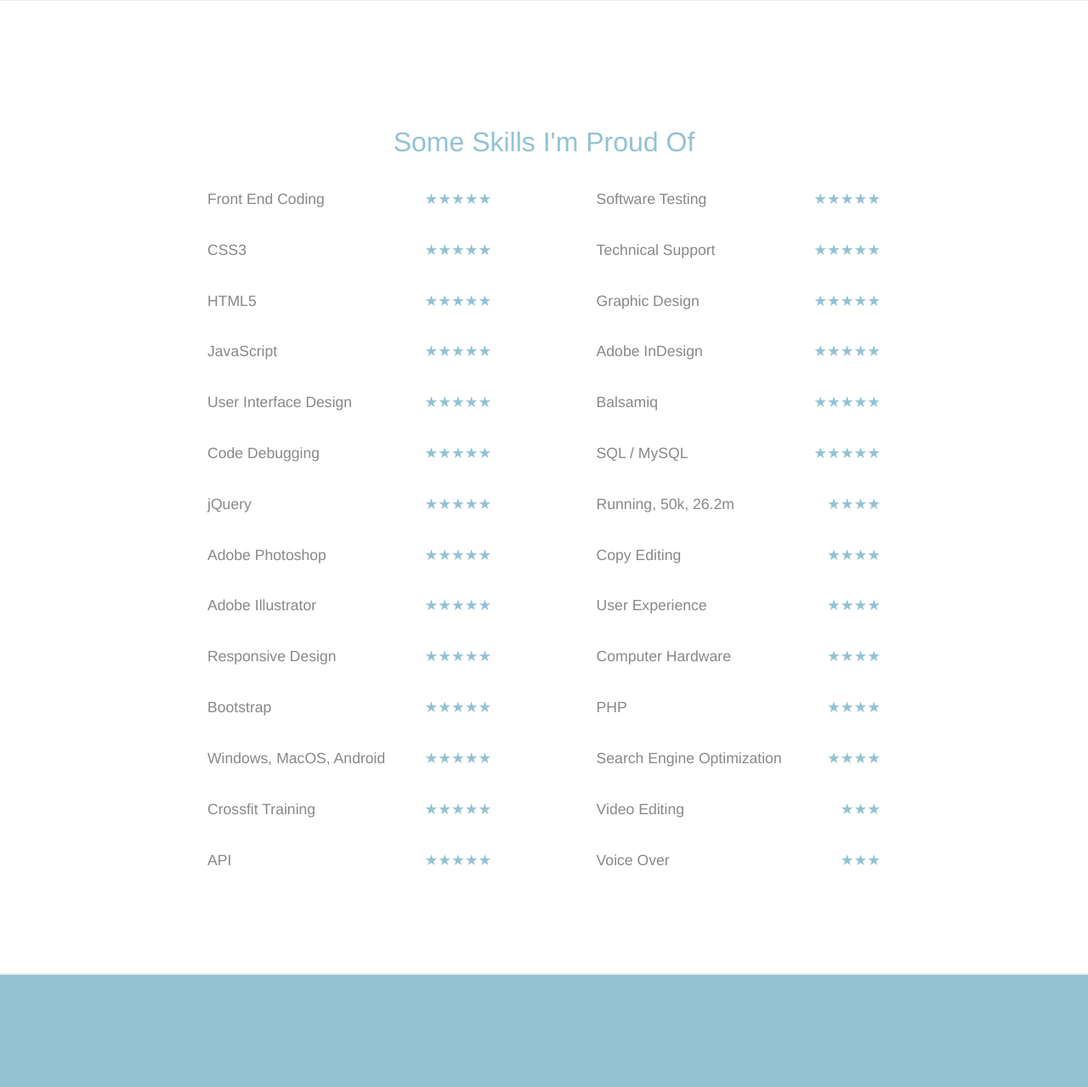
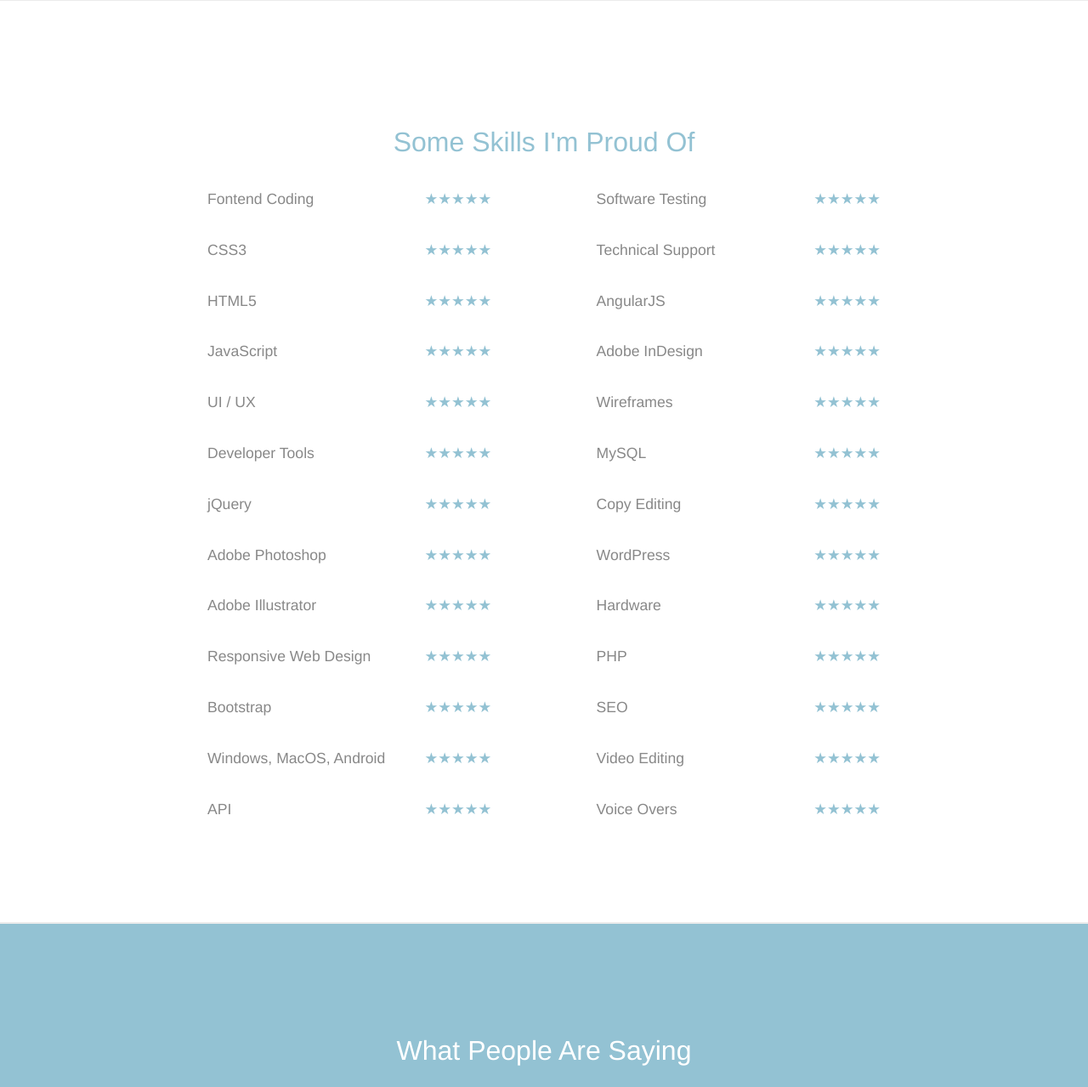
Before and after one commit to schatzab/chelseatown, a PHP site: page / in a window 1280 px wide. Shown: the part 984-2263 px from the top of the page at 85% size. Run offline with PHP 8.4, Linux system fonts and the light colour scheme; some libraries are stand-ins or nearby versions.

Commit message:
updates to js and clean up

```diff
--- a/css/chelseatown.css
+++ b/css/chelseatown.css
@@ -138,6 +138,7 @@
 	margin: 0 0 4em 0;
 	border-top: 1px solid #d4d4d4;
 	border-bottom: 1px solid #d4d4d4;
+	padding-top: 2em;
 }
 .section_content_container_inner {
 	width: 1000px;
@@ -155,6 +156,17 @@
 
 /* Job Popup */
 .job_overlay_container { margin-top: 4em; }
+.xJobClose {
+	float: right;
+	background: #888888;
+	-moz-border-radius: 50%;
+	-webkit-border-radius: 50%;
+	border-radius: 50%;
+	padding: 1em 1.5em;
+	font-weight: bold;
+	cursor: pointer;
+	color: #ffffff;
+}
 .x_close {
 	float: right;
 	cursor: pointer;
--- a/inc/info.inc.php
+++ b/inc/info.inc.php
@@ -1 +1 @@
-I am info
+<!-- Info -->
--- a/inc/skills.inc.php
+++ b/inc/skills.inc.php
@@ -3,45 +3,11 @@
 <section class="skills_main_container" id="skills" name="skills">
 	<br><br>
 	<h1>Some Skills I'm Proud Of</h1>
-
+    <!-- modify skills in JS -->
 	<article class="skills_main_container_inner">
 		<h2>
-		<div class="skills_main_box_l">
-			<div class="skills_hi_lite">Front End Coding <span>&#9733;&#9733;&#9733;&#9733;&#9733;</span></div>
-			<div class="skills_hi_lite">CSS3 <span>&#9733;&#9733;&#9733;&#9733;&#9733;</span></div>
-			<div class="skills_hi_lite">HTML5 <span>&#9733;&#9733;&#9733;&#9733;&#9733;</span></div>
-			<div class="skills_hi_lite">JavaScript<span>&#9733;&#9733;&#9733;&#9733;&#9733;</span></div>
-			<div class="skills_hi_lite">User Interface Design <span>&#9733;&#9733;&#9733;&#9733;&#9733;</span></div>
-			<div class="skills_hi_lite">Code Debugging <span>&#9733;&#9733;&#9733;&#9733;&#9733;</span></div>
-			<div class="skills_hi_lite">jQuery <span>&#9733;&#9733;&#9733;&#9733;&#9733;</span></div>
-			<div class="skills_hi_lite">Adobe Photoshop <span>&#9733;&#9733;&#9733;&#9733;&#9733;</span></div>
-			<div class="skills_hi_lite">Adobe Illustrator <span>&#9733;&#9733;&#9733;&#9733;&#9733;</span></div>
-			<div class="skills_hi_lite">Responsive Design <span>&#9733;&#9733;&#9733;&#9733;&#9733;</span></div>
-			<div class="skills_hi_lite">Bootstrap <span>&#9733;&#9733;&#9733;&#9733;&#9733;</span></div>
-			<div class="skills_hi_lite">Windows, MacOS, Android<span>&#9733;&#9733;&#9733;&#9733;&#9733;</span></div>
-			<div class="skills_hi_lite">Crossfit Training<span>&#9733;&#9733;&#9733;&#9733;&#9733;</span></div>
-			<div class="skills_hi_lite">API <span>&#9733;&#9733;&#9733;&#9733;&#9733;</span></div>
-
-
-
-		</div>
-
-		<div class="skills_main_box_r" >
-			<div class="skills_hi_lite">Software Testing <span>&#9733;&#9733;&#9733;&#9733;&#9733;</span></div>
-			<div class="skills_hi_lite">Technical Support <span>&#9733;&#9733;&#9733;&#9733;&#9733;</span></div>
-			<div class="skills_hi_lite">Graphic Design <span>&#9733;&#9733;&#9733;&#9733;&#9733;</span></div>
-			<div class="skills_hi_lite">Adobe InDesign <span>&#9733;&#9733;&#9733;&#9733;&#9733;</span></div>
-			<div class="skills_hi_lite">Balsamiq <span>&#9733;&#9733;&#9733;&#9733;&#9733;</span></div>
-			<div class="skills_hi_lite">SQL / MySQL <span>&#9733;&#9733;&#9733;&#9733;&#9733;</span></div>
-			<div class="skills_hi_lite">Running, 50k, 26.2m<span>&#9733;&#9733;&#9733;&#9733;</span></div>
-			<div class="skills_hi_lite">Copy Editing <span>&#9733;&#9733;&#9733;&#9733;</span></div>
-			<div class="skills_hi_lite">User Experience <span>&#9733;&#9733;&#9733;&#9733;</span></div>
-			<div class="skills_hi_lite">Computer Hardware <span>&#9733;&#9733;&#9733;&#9733;</span></div>
-			<div class="skills_hi_lite">PHP <span>&#9733;&#9733;&#9733;&#9733;</span></div>
-			<div class="skills_hi_lite">Search Engine Optimization <span>&#9733;&#9733;&#9733;&#9733;</span></div>
-			<div class="skills_hi_lite">Video Editing <span>&#9733;&#9733;&#9733;</span></div>
-			<div class="skills_hi_lite">Voice Over <span>&#9733;&#9733;&#9733;</span></div>
-		</div>
+		<div class="skills_main_box_l" id="skills_loop" onLoad="loadSkills();"></div>
+		<div class="skills_main_box_r" id="skills_loop2" onLoad="loadSkills2();"></div>
 		</h2>
 	</article>
 </section>
--- a/inc/work.inc.php
+++ b/inc/work.inc.php
@@ -55,12 +55,16 @@
 		</div>
 	</div>
 
+
+
+
 		<!-- == Show Job 1 == -->
 
 		<div id="section1" class="section_content_container">
 
 			<div class="section_content_container_inner">
 			<br><br>
+			<div class="xJobClose" onclick='closeJob("#section1")'>x</div>
 			<h2 style="font-size: 200%;"> Director of Technology, Smartwaiver</h2>
 				<ul>
 				<li> Developing and maintaining front-end HTML, CSS, jQuery and JavaScript for company website with occasional back-end modifications. </li>
@@ -84,6 +88,7 @@
 		<div id="section2" class="section_content_container">
 			<div class="section_content_container_inner">
 			<br><br>
+			<div class="xJobClose" onclick='closeJob("#section2")'>x</div>
 			<h2 style="font-size: 200%;"> Freelance Web Development & Design</h2>
 				<ul>
 				<li> Design compositions with revisions and logo creations.</li>
@@ -102,6 +107,7 @@
 		<div id="section3" class="section_content_container">
 			<div class="section_content_container_inner">
 			<br><br>
+			<div class="xJobClose" onclick='closeJob("#section3")'>x</div>
 			<h2 style="font-size: 200%;"> Graphic Designer & Web, The Nugget Newspaper</h2>
 				<ul>
 					<li> Create and modify graphic media for a wide variety of clients.</li>
@@ -122,7 +128,8 @@
 
 		<div id="section4" class="section_content_container">
 			<div class="section_content_container_inner">
-
+			<br><br>
+			<div class="xJobClose" onclick='closeJob("#section4")'>x</div>
 			<h2 style="font-size: 200%;"> Web Developer & Designer, CallWave</h2>
 				<ul>
 				<li> Work with a team to create directed web advertising and landing pages for product.</li>
--- a/index.php
+++ b/index.php
@@ -1,6 +1,5 @@
 <!DOCTYPE html>
-<html lang="en">
-
+<html lang="en" ng-app>
 <head>
 <meta charset="UTF-8">
 <meta name="description" content="about ct" />
@@ -8,7 +7,6 @@
 <link rel="shortcut icon" href="/images/favicon.ico">
 <title>Chelsea Town</title>
 </head>
-
  <!--css-->
 <link rel="stylesheet" type="text/css" href="css/chelseatown.css">
 <link href='https://fonts.googleapis.com/css?family=Arimo:400,700' rel='stylesheet' type='text/css'> <!-- body -->
@@ -18,33 +16,21 @@
 <!-- header -->
 <link rel="stylesheet" type="text/css" href="css/normalize.css">
 <!--endcss-->
-
 <body>
 <center>
 
 <!-- header -->
 <?php include("inc/header.inc.php"); ?> </div>
-
 <!-- work -->
-
 <?php include("inc/work.inc.php"); ?> </div>
-
 <!-- Skills -->
-
- <?php include("inc/skills.inc.php"); ?> </div>
-
+<?php include("inc/skills.inc.php"); ?> </div>
 <!-- ref -->
-
 <?php include("inc/ref.inc.php"); ?> </div>
-
 <!-- About -->
-
- <?php include("inc/about.inc.php"); ?> </div>
-
+<?php include("inc/about.inc.php"); ?> </div>
 <!-- footer -->
-
- <?php include("inc/footer.inc.php"); ?> </div>
-
+<?php include("inc/footer.inc.php"); ?> </div>
 
 <!--js-->
 <script src="https://code.jquery.com/jquery-1.10.2.js"></script>
@@ -52,6 +38,7 @@
 <script src="js/returntotop.js" type="text/javascript"></script>
 <script src="js/navscroll.js" type="text/javascript"></script>
 <script src="js/showjob.js" type="text/javascript"></script>
+<script src="js/showskills.js" type="text/javascript"></script>
 <!--endjs-->
 
 <script>
--- a/js/showjob.js
+++ b/js/showjob.js
@@ -1,6 +1,4 @@
-// Click the nav bar to show different sections of page
-
-
+// Click to show job details
 var which_job_is_active = "";
 
 $(document).ready(function() {
@@ -8,14 +6,15 @@
 });
 
 function display_job(name_of_the_job_id) {
-
-
-    if(name_of_the_job_id != "") {
-        $(which_job_is_active).slideUp(500,function() {
-            $(name_of_the_job_id).slideDown(500);
-        });
-    }
-    else $(name_of_the_job_id).show();
-
-    which_job_is_active = name_of_the_job_id;
+    if ($(name_of_the_job_id).is(':hidden')) {
+    	$(name_of_the_job_id).show(500);
+   		$('html, body').animate({ scrollTop: $(name_of_the_job_id).offset().top }, 500);
+   	}
+   	else {
+   		$(name_of_the_job_id).hide(500);
+   	}
 }
+function closeJob(name_of_the_job_id) {
+	$(name_of_the_job_id).hide(500);
+   	$('html, body').animate({ scrollTop: $('#work').offset().top }, 500);
+}
--- /dev/null
+++ b/js/showskills.js
@@ -0,0 +1,15 @@
+// Show Skills
+var skills1 = ["Fontend Coding", "CSS3", "HTML5", "JavaScript", "UI / UX", "Developer Tools", "jQuery", "Adobe Photoshop", "Adobe Illustrator", "Responsive Web Design", "Bootstrap", "Windows, MacOS, Android", "API"];
+var skills2 = ["Software Testing", "Technical Support", "AngularJS", "Adobe InDesign", "Wireframes", "MySQL", "Copy Editing", "WordPress", "Hardware", "PHP", "SEO", "Video Editing", "Voice Overs"];
+
+// Skils Function
+function loadSkills() {
+  for (var i = 0; i < skills1.length; i++) {
+      document.getElementById("skills_loop").innerHTML += "<div class='skills_hi_lite'>" + skills1[i] + "<span>&#9733;&#9733;&#9733;&#9733;&#9733;</span></div>";
+  }
+  for (var x = 0; x < skills1.length; x++) {
+      document.getElementById("skills_loop2").innerHTML += "<div class='skills_hi_lite'>" + skills2[x] + "<span>&#9733;&#9733;&#9733;&#9733;&#9733;</span></div>";
+  }
+
+}
+window.onload = loadSkills;
```
Also changed, not shown: css/style.css (deleted, +0 -23 lines), inc/footer.inc.php (+0 -10 lines), inc/ref.inc.php (+1 -29 lines), images/head_cjt_full.png (deleted), images/head_cjt_grey.jpg (deleted), images/headercover_high.jpg (added), images/headercover_highest.jpg (added), images/headercover_low.jpg (added), images/headercover_med.jpg (added), images/icon_info.png (deleted), images/icon_testing.gif (deleted).
